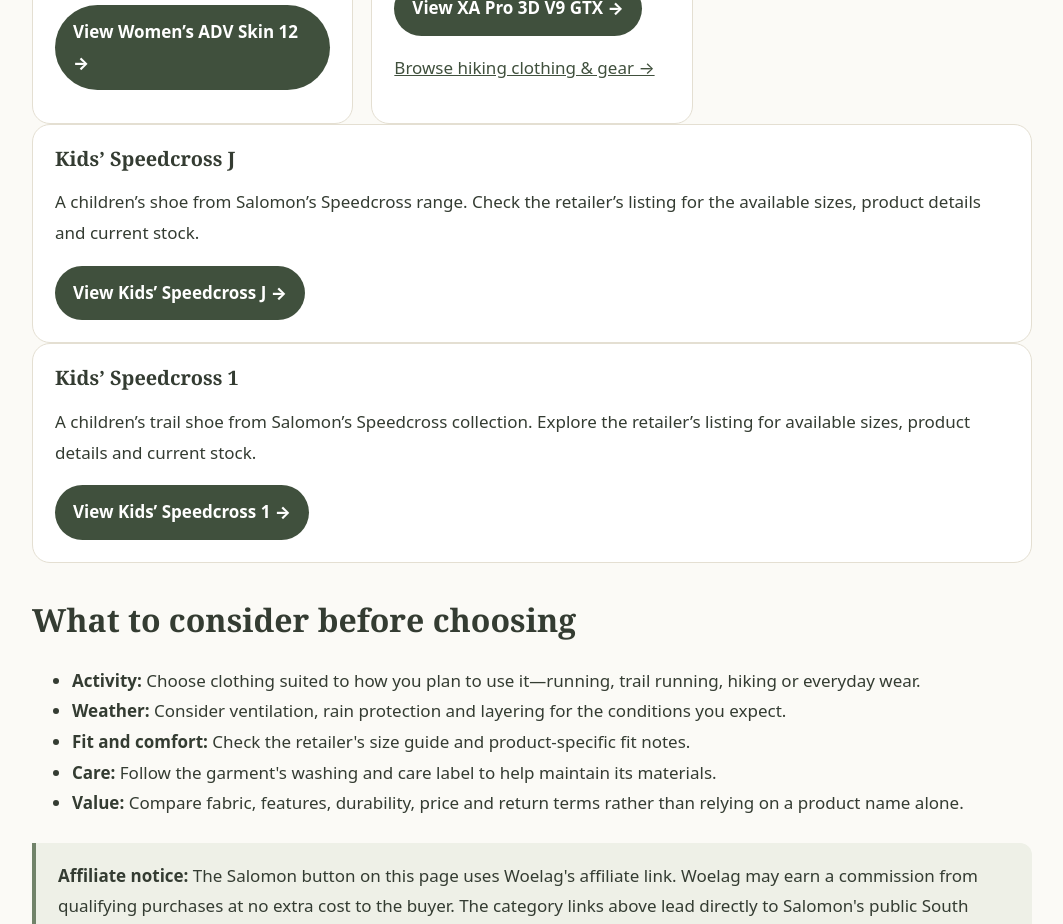
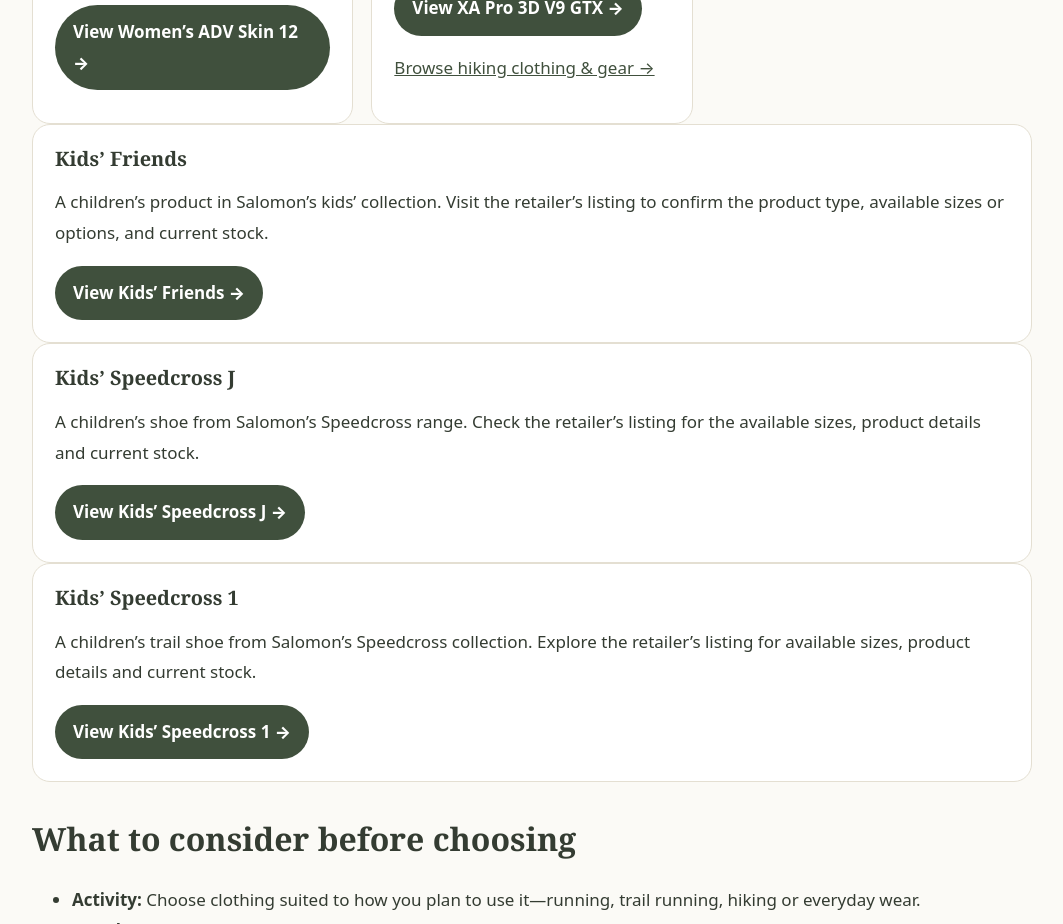
Before and after one commit to jacquesjulies/woelag, a plain HTML site: page salomon-sportswear.html in a window 1280 px wide. Shown: the part 2480-3404 px from the top of the page, without its empty margins (108-1171 px from the left). Drawn offline with Linux system fonts and the light colour scheme.

Commit message:
Add Salomon Kids Friends affiliate product

```diff
--- a/salomon-sportswear.html
+++ b/salomon-sportswear.html
@@ -40,6 +40,7 @@
 <article class="tile"><h3>Women’s ADV Skin 12 Hydration Vest</h3><p>A women’s hydration vest designed for carrying fluids and running essentials on longer trail outings. Check the product listing for included accessories, sizing, fit guidance and current availability.</p><a class="button" href="https://c.trackmytarget.com/?a=qjpr0y&i=el31qe&r=https%3A%2F%2Fsalomonsports.co.za%2Fcollections%2Fhydration-collection%2Fproducts%2Fadv-skin-12-grad-women" target="_blank" rel="sponsored nofollow noopener noreferrer">View Women’s ADV Skin 12 →</a></article>
 <article class="tile"><h3>Hiking shoes</h3><p>Explore trail-ready footwear such as the Salomon XA Pro 3D V9 GTX, designed for grip and protection on varied outdoor routes. Check the product page for sizing, features and current availability.</p><a class="button" href="https://c.trackmytarget.com/?a=qjpr0y&i=el31qe&r=https%3A%2F%2Fsalomonsports.co.za%2Fcollections%2Fmens-trail-running-shoes%2Fproducts%2Fxa-pro-3d-v9-gtx-icon" target="_blank" rel="sponsored nofollow noopener noreferrer">View XA Pro 3D V9 GTX →</a><p><a href="https://salomonsports.co.za/collections/hiking-clothing" target="_blank" rel="noopener noreferrer">Browse hiking clothing &amp; gear →</a></p></article>
 </div>
+<article class="tile"><h3>Kids’ Friends</h3><p>A children’s product in Salomon’s kids’ collection. Visit the retailer’s listing to confirm the product type, available sizes or options, and current stock.</p><a class="button" href="https://c.trackmytarget.com/?a=qjpr0y&i=el31qe&r=https%3A%2F%2Fsalomonsports.co.za%2Fcollections%2Fkids-collection%2Fproducts%2Ffriends" target="_blank" rel="sponsored nofollow noopener noreferrer">View Kids’ Friends →</a></article>
 <article class="tile"><h3>Kids’ Speedcross J</h3><p>A children’s shoe from Salomon’s Speedcross range. Check the retailer’s listing for the available sizes, product details and current stock.</p><a class="button" href="https://c.trackmytarget.com/?a=qjpr0y&i=el31qe&r=https%3A%2F%2Fsalomonsports.co.za%2Fcollections%2Fkids-collection%2Fproducts%2Fspeedcross-j" target="_blank" rel="sponsored nofollow noopener noreferrer">View Kids’ Speedcross J →</a></article>
 <article class="tile"><h3>Kids’ Speedcross 1</h3><p>A children’s trail shoe from Salomon’s Speedcross collection. Explore the retailer’s listing for available sizes, product details and current stock.</p><a class="button" href="https://c.trackmytarget.com/?a=qjpr0y&i=el31qe&r=https%3A%2F%2Fsalomonsports.co.za%2Fcollections%2Fkids-collection%2Fproducts%2Fspeedcross-1" target="_blank" rel="sponsored nofollow noopener noreferrer">View Kids’ Speedcross 1 →</a></article>
 <h2>What to consider before choosing</h2>
```
